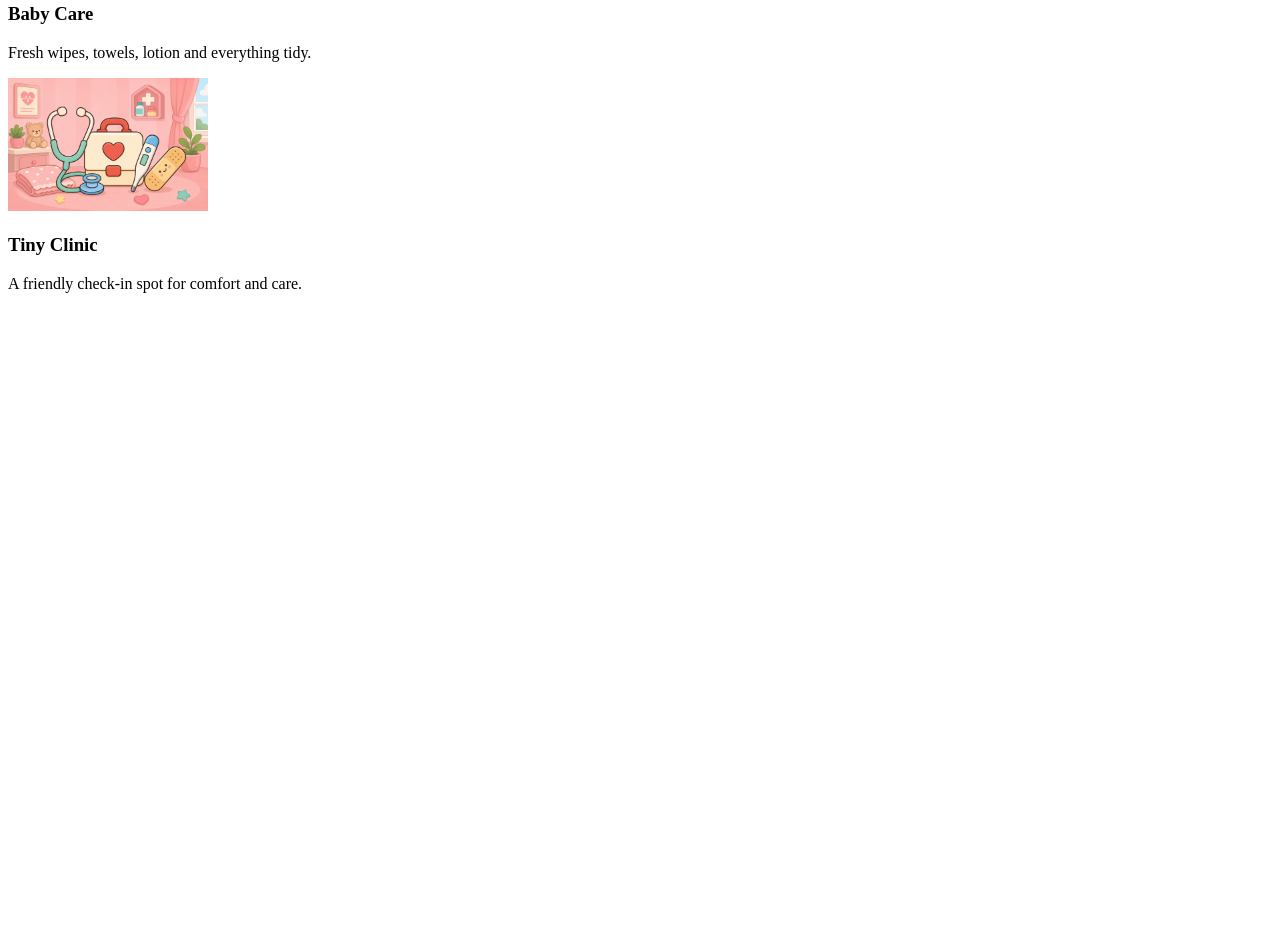
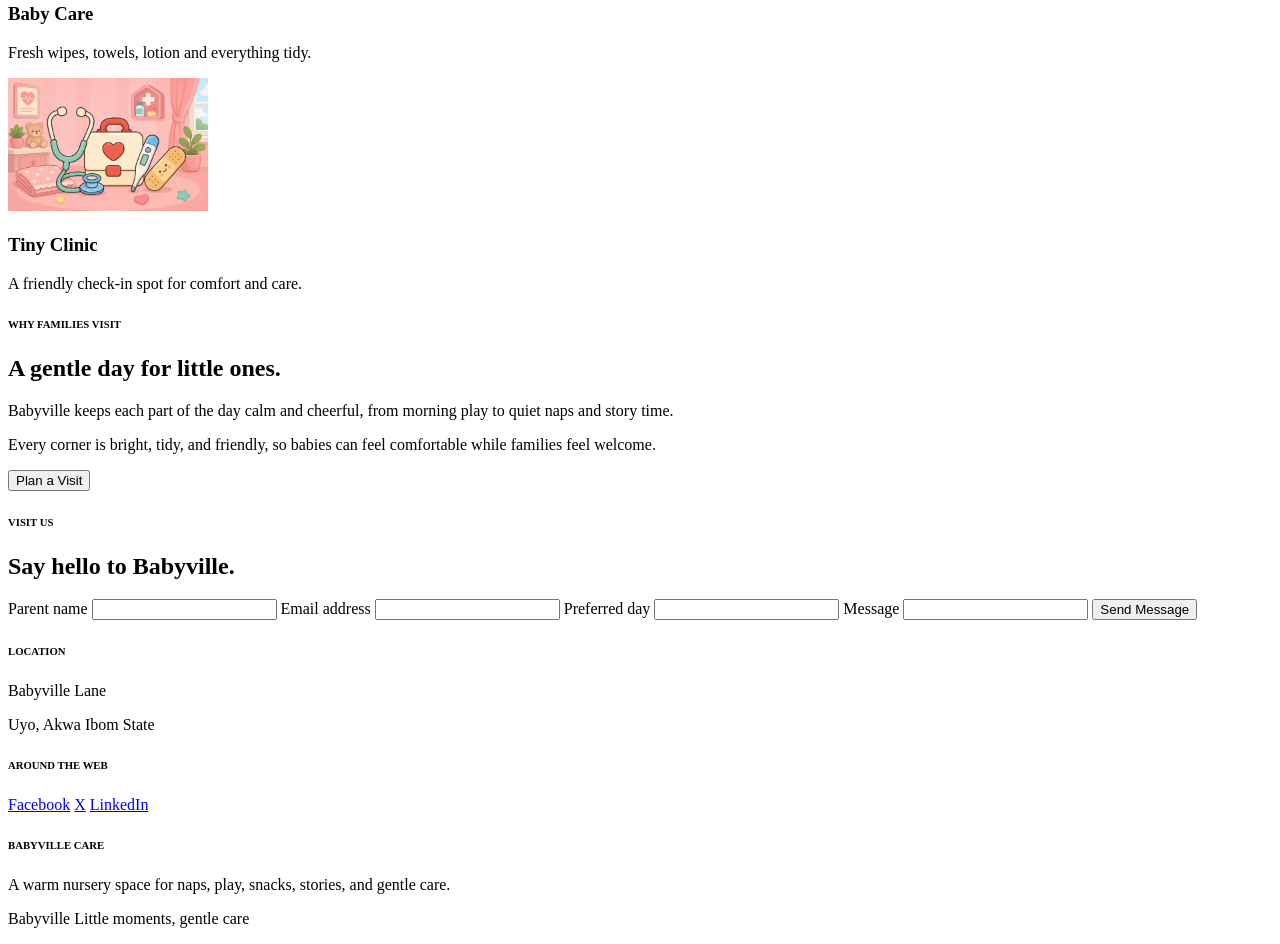
Before and after one commit to Ima-abasiOtu-Udofa/TaLL-conference, a plain HTML site: page index.html in a window 1280 px wide. Shown: the part 1529-2473 px from the top of the page. Before the commit the page ends 1838 px from the top, so only its background shows below. Drawn offline with Linux system fonts and the light colour scheme.

Commit message:
Update Babyville HTML

```diff
--- a/index.html
+++ b/index.html
@@ -20,7 +20,7 @@
 
     </header>
     <main>
-    <section>
+    <section class="babyville-corner">
         <h5>BABYVILLE CORNERS</h5>
         <h2>Six sweet spaces to explore.</h2>
     <div class="card-container">
@@ -63,8 +63,52 @@
     </div>
 
     </section>
+    <section class="why-visit">
+        <h6>WHY FAMILIES VISIT</h6>
+        <h2>A gentle day for little ones.</h2>
+        <p>Babyville keeps each part of the day calm and
+            cheerful, from morning play to quiet naps and
+            story time.
+        </p>
+        <p>Every corner is bright, tidy, and friendly,
+            so babies can feel comfortable while families
+            feel welcome.
+        </p>
+        <button>Plan a Visit</button>
+    </section>
+    <section class="visit-us">
+        <h6>VISIT US</h6>
+        <h2>Say hello to Babyville.</h2>
+        <form>
+        <label>Parent name</label>
+        <input type="text">
+        <label>Email address</label>
+        <input type="text">
+        <label>Preferred day</label>
+        <input type="text">
+        <label>Message</label>
+        <input type="text">
+        <button>Send Message</button>
+        </form>
+    </section>
     </main>
     <footer>
+        <h6>LOCATION</h6>
+        <P>Babyville Lane</P>
+        <p>Uyo, Akwa Ibom State</p>
+
+        <h6>AROUND THE WEB</h6>
+        <a href="#">Facebook</a>
+        <a href="#">X</a>
+        <a href="#">LinkedIn</a>
+
+        <h6>BABYVILLE CARE</h6>
+        <p>A warm nursery space for naps,
+            play, snacks, stories, and
+            gentle care.
+        </p>
+
+        <p>Babyville Little moments, gentle care</p>
 
     </footer>
 
```
